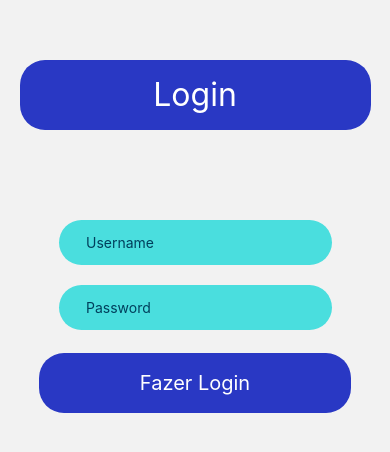
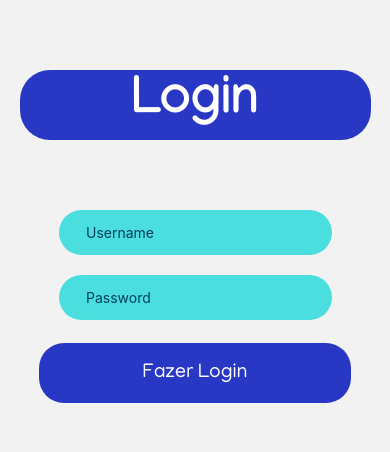
Before and after one commit to gbladislau/ReadMore, a React Native app in the folder front-readmore/: screen /Login in a window 390 px wide. Shown: the part 186-638 px from the top of the page. Built offline with nearby package versions, Linux system fonts and the light colour scheme.

Commit message:
Font funcionando

```diff
--- a/front-readmore/screens/LoginPage.js
+++ b/front-readmore/screens/LoginPage.js
@@ -60,24 +60,23 @@ export default function LoginPage (){
 
 const styles = StyleSheet.create({
 
-    cadatroText:{
+      cadatroText:{
 
-        position: 'absolute',
-        //fontFamily: 'Manjari',
-        fontStyle: 'normal',
-        fontSize: 32,
+        position: 'relative',
+        fontFamily: 'Manjari-Bold',
+        fontSize: 52,
         color: 'white',
 
     },
 
-    container_dft: {
+      container_dft: {
         alignItems: 'center',
         justifyContent: 'center',
         textAlignVertical: 'center',
         flex: 1,
       },
 
-    inputView: {
+      inputView: {
         backgroundColor: "#4ADEDE",
         borderRadius: 30,
         width: "70%",
@@ -106,18 +105,18 @@ const styles = StyleSheet.create({
       cadastroRetangulo:
       {
         width:"90%",
-        borderRadius:25,
+        borderRadius:30,
         height:70,
         alignItems:"center",
         justifyContent:"center",
-        marginBottom:90,
+        marginBottom:70,
         backgroundColor:"#2938C4",
       },
 
       loginText:{
         position: 'absolute',
 
-        //fontFamily: 'Manjari',
+        fontFamily: 'Manjari-regular',
         fontStyle: 'normal',
         fontSize: 20,
         color: 'white',
--- a/front-readmore/screens/Registration.js
+++ b/front-readmore/screens/Registration.js
@@ -65,7 +65,7 @@ const styles = StyleSheet.create({
     cadatroText:{
 
         position: 'absolute',
-        //fontFamily: 'Manjari',
+        fontFamily: 'Manjari-Bold',
         fontStyle: 'normal',
         fontSize: 32,
         color: 'white',
```
